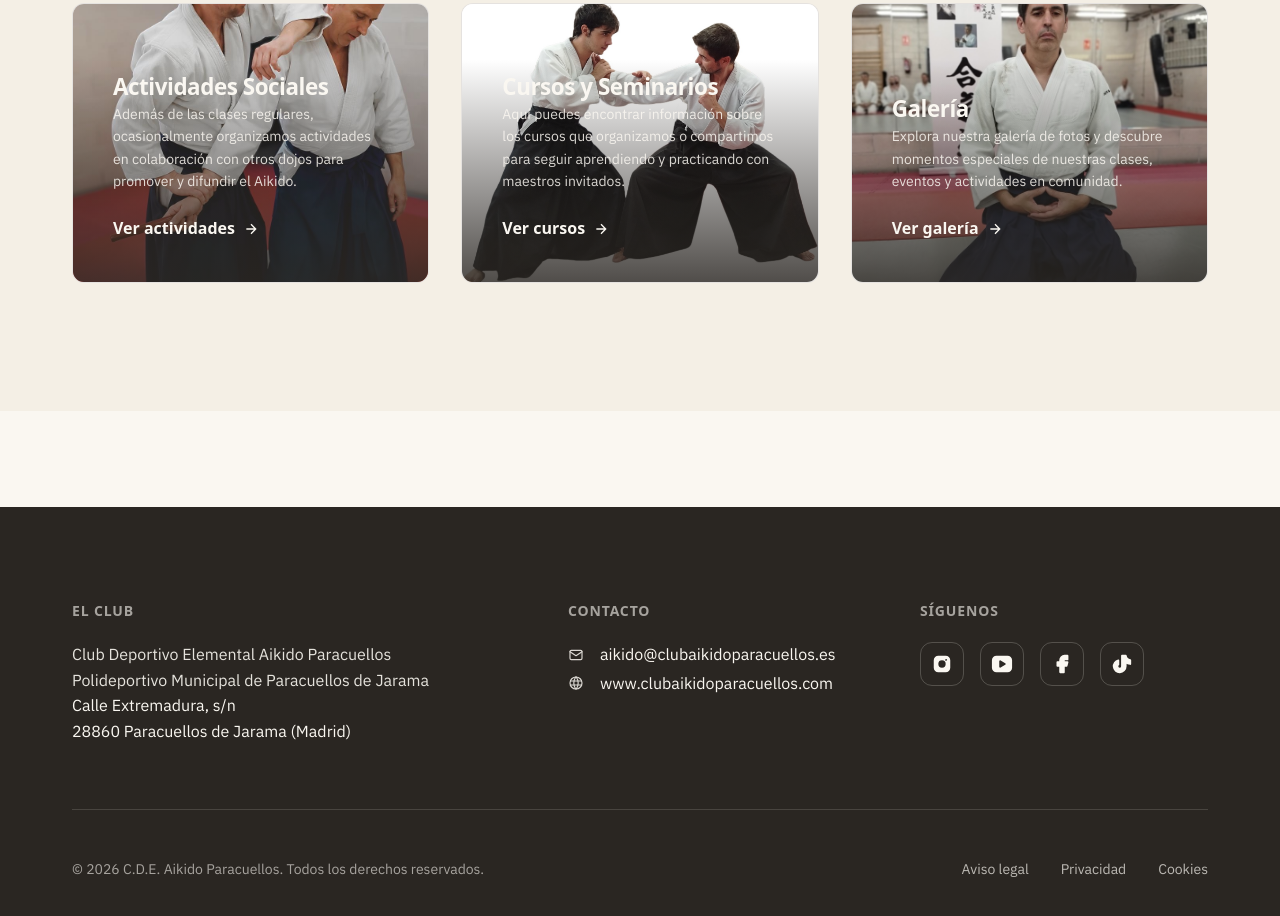
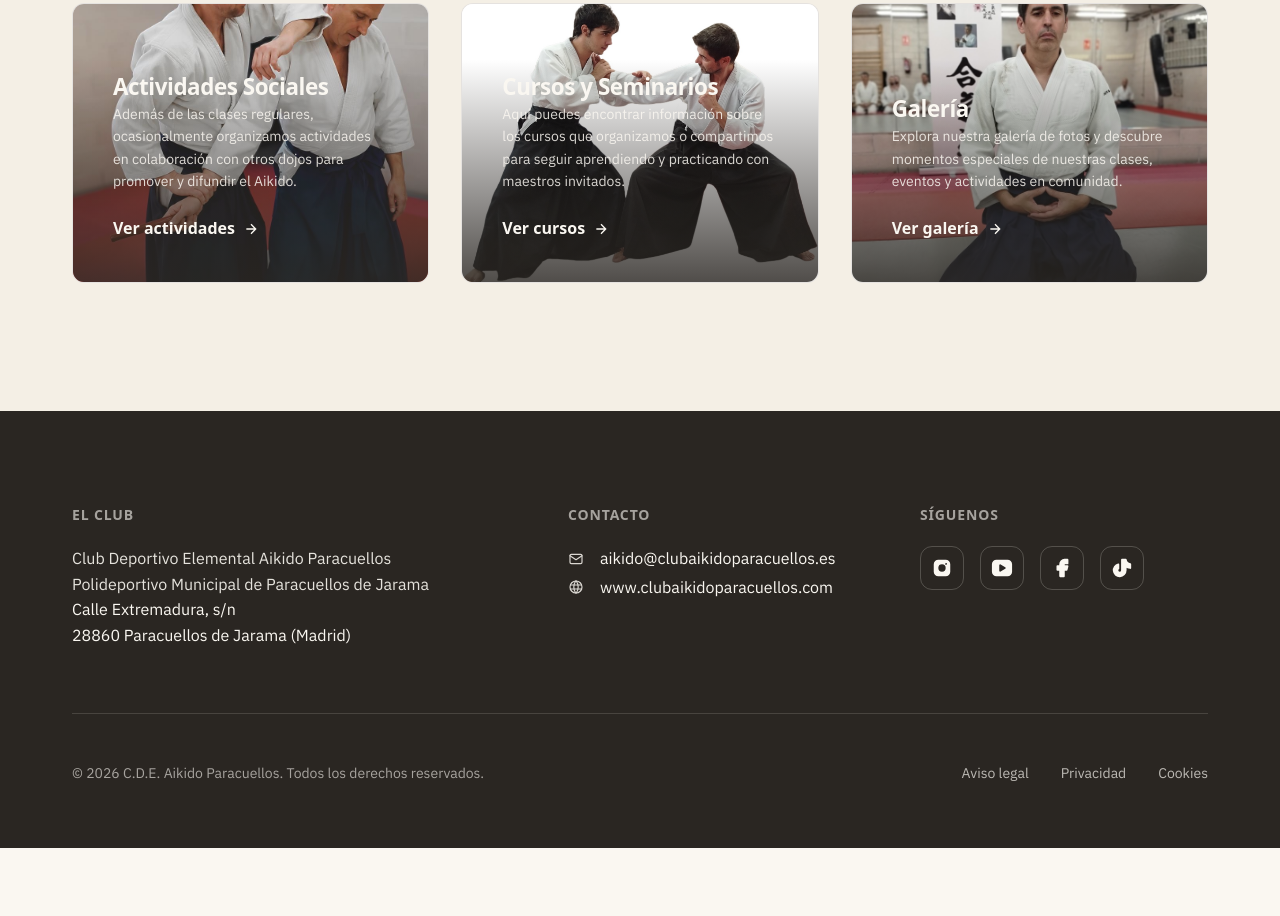
Before and after one commit to svallev/Club_Aikido_Paracuellos, a website built with Vite: page index.html in a window 1280 px wide. Shown: the part 6844-7760 px from the top of the page. After the commit the page ends 7692 px from the top, so only its background shows below. Built offline with nearby package versions, Linux system fonts and the light colour scheme.

Commit message:
footer margin

```diff
--- a/src/css/layout.css
+++ b/src/css/layout.css
@@ -292,7 +292,6 @@
   background: var(--ink);
   color: var(--paper);
   padding-block: var(--space-12) var(--space-8);
-  margin-top: var(--space-12);
 }
 
 .footer-top {
```
